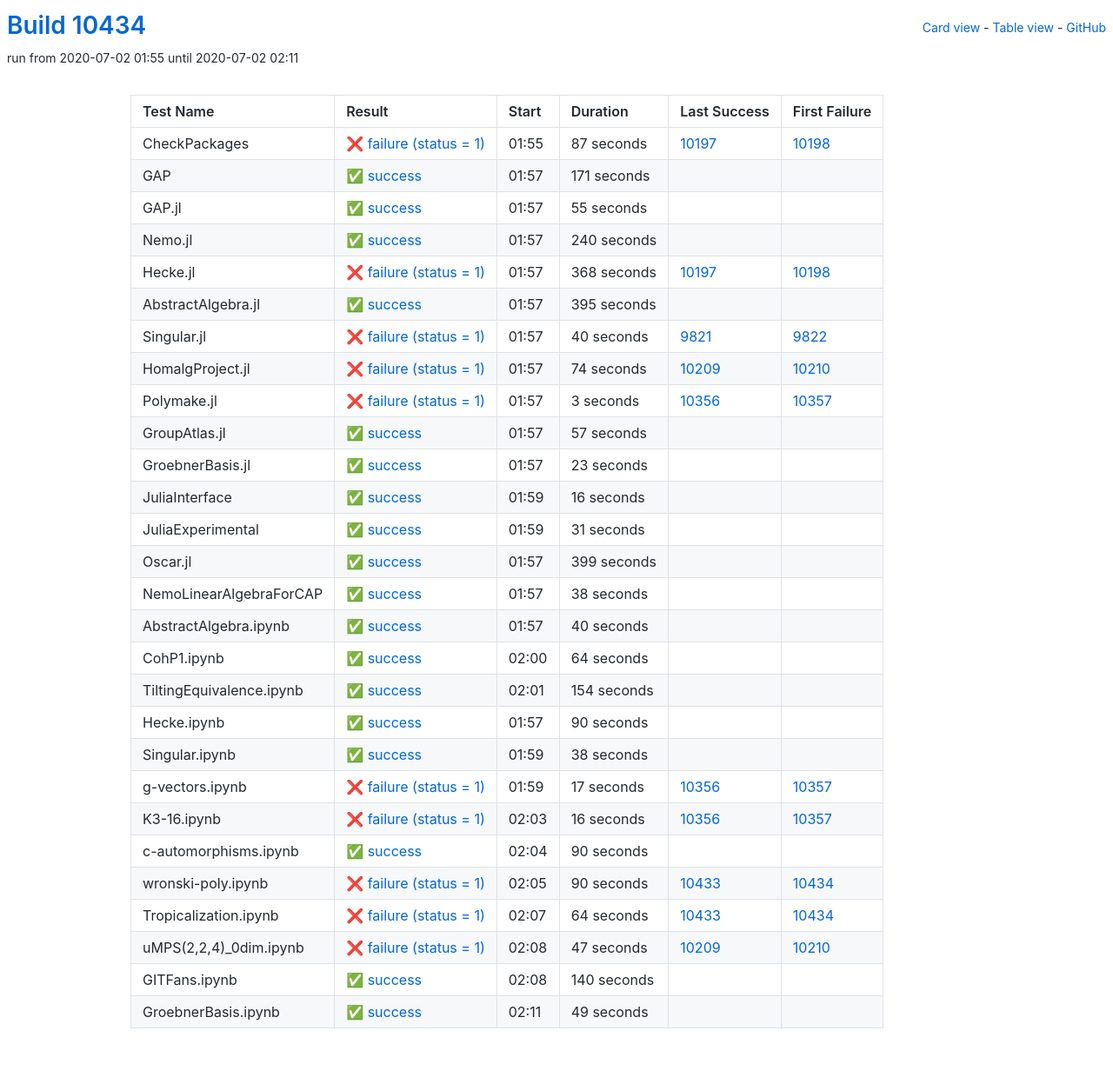
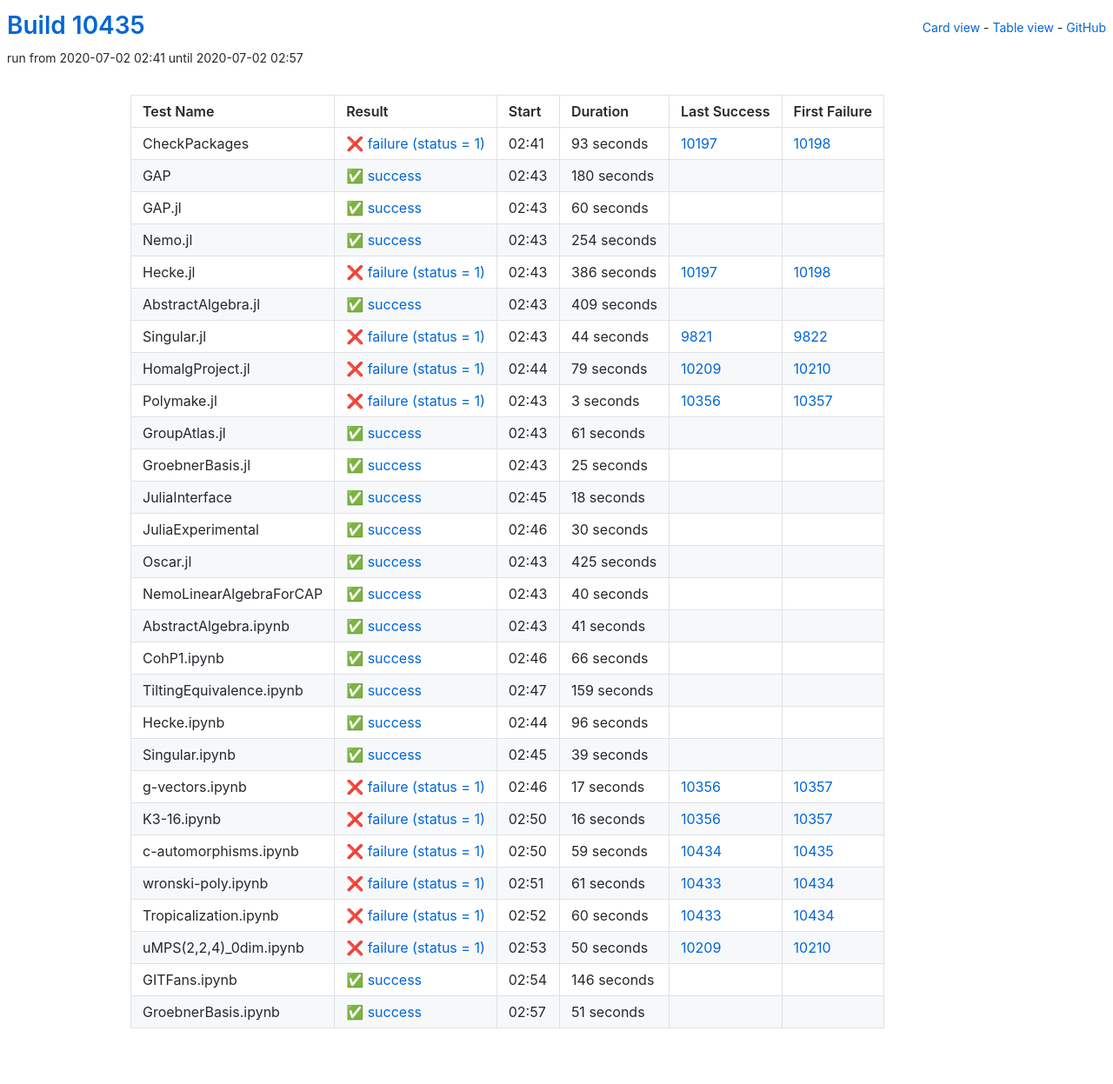
Before and after one commit to oscar-system/oscar-ci-status, a Jekyll site: the page built from table.html, in a window 1280 px wide. Shown: the whole page at 87% size. Built offline with Jekyll 4.4.1, drawn with Linux system fonts in a browser that asks for light colours.

Commit message:
Build #10435

```diff
--- a/_data/ci.yml
+++ b/_data/ci.yml
@@ -1,6 +1,6 @@
 ---
-build: 10434
-build_url: https://oscarci.mathematik.uni-kl.de/job/oscar/10434/
+build: 10435
+build_url: https://oscarci.mathematik.uni-kl.de/job/oscar/10435/
 job: oscar
 organization: oscar-system
 repo: oscar-ci-status
@@ -8,104 +8,104 @@
 tests:
 - name: CheckPackages
   id: checkpackages
-  log: https://oscarci.mathematik.uni-kl.de/job/oscar/10434/artifact/logs/build-10434/CheckPackages.log
-  start: 2020-07-02 01:55
+  log: https://oscarci.mathematik.uni-kl.de/job/oscar/10435/artifact/logs/build-10435/CheckPackages.log
+  start: 2020-07-02 02:41
   success: false
   exitcode: 1
   status: failure
-  duration: 87
+  duration: 93
   last_success: 10197
   last_success_url: https://oscarci.mathematik.uni-kl.de/job/oscar/10197/
   first_failure: 10198
   first_failure_url: https://oscarci.mathematik.uni-kl.de/job/oscar/10198/
 - name: GAP
   id: gap
-  log: https://oscarci.mathematik.uni-kl.de/job/oscar/10434/artifact/logs/build-10434/GAP.log
-  start: 2020-07-02 01:57
+  log: https://oscarci.mathematik.uni-kl.de/job/oscar/10435/artifact/logs/build-10435/GAP.log
+  start: 2020-07-02 02:43
   success: true
   exitcode: 0
   status: success
-  duration: 171
+  duration: 180
   last_success: false
   last_success_url:
   first_failure: false
   first_failure_url:
 - name: GAP.jl
   id: gap-jl
-  log: https://oscarci.mathematik.uni-kl.de/job/oscar/10434/artifact/logs/build-10434/GAP.jl.log
-  start: 2020-07-02 01:57
+  log: https://oscarci.mathematik.uni-kl.de/job/oscar/10435/artifact/logs/build-10435/GAP.jl.log
+  start: 2020-07-02 02:43
   success: true
   exitcode: 0
   status: success
-  duration: 55
+  duration: 60
   last_success: false
   last_success_url:
   first_failure: false
   first_failure_url:
 - name: Nemo.jl
   id: nemo-jl
-  log: https://oscarci.mathematik.uni-kl.de/job/oscar/10434/artifact/logs/build-10434/Nemo.jl.log
-  start: 2020-07-02 01:57
+  log: https://oscarci.mathematik.uni-kl.de/job/oscar/10435/artifact/logs/build-10435/Nemo.jl.log
+  start: 2020-07-02 02:43
   success: true
   exitcode: 0
   status: success
-  duration: 240
+  duration: 254
   last_success: false
   last_success_url:
   first_failure: false
   first_failure_url:
 - name: Hecke.jl
   id: hecke-jl
-  log: https://oscarci.mathematik.uni-kl.de/job/oscar/10434/artifact/logs/build-10434/Hecke.jl.log
-  start: 2020-07-02 01:57
+  log: https://oscarci.mathematik.uni-kl.de/job/oscar/10435/artifact/logs/build-10435/Hecke.jl.log
+  start: 2020-07-02 02:43
   success: false
   exitcode: 1
   status: failure
-  duration: 368
+  duration: 386
   last_success: 10197
   last_success_url: https://oscarci.mathematik.uni-kl.de/job/oscar/10197/
   first_failure: 10198
   first_failure_url: https://oscarci.mathematik.uni-kl.de/job/oscar/10198/
 - name: AbstractAlgebra.jl
   id: abstractalgebra-jl
-  log: https://oscarci.mathematik.uni-kl.de/job/oscar/10434/artifact/logs/build-10434/AbstractAlgebra.jl.log
-  start: 2020-07-02 01:57
+  log: https://oscarci.mathematik.uni-kl.de/job/oscar/10435/artifact/logs/build-10435/AbstractAlgebra.jl.log
+  start: 2020-07-02 02:43
   success: true
   exitcode: 0
   status: success
-  duration: 395
+  duration: 409
   last_success: false
   last_success_url:
   first_failure: false
   first_failure_url:
 - name: Singular.jl
   id: singular-jl
-  log: https://oscarci.mathematik.uni-kl.de/job/oscar/10434/artifact/logs/build-10434/Singular.jl.log
-  start: 2020-07-02 01:57
+  log: https://oscarci.mathematik.uni-kl.de/job/oscar/10435/artifact/logs/build-10435/Singular.jl.log
+  start: 2020-07-02 02:43
   success: false
   exitcode: 1
   status: failure
-  duration: 40
+  duration: 44
   last_success: 9821
   last_success_url: https://oscarci.mathematik.uni-kl.de/job/oscar/9821/
   first_failure: 9822
   first_failure_url: https://oscarci.mathematik.uni-kl.de/job/oscar/9822/
 - name: HomalgProject.jl
   id: homalgproject-jl
-  log: https://oscarci.mathematik.uni-kl.de/job/oscar/10434/artifact/logs/build-10434/HomalgProject.jl.log
-  start: 2020-07-02 01:57
+  log: https://oscarci.mathematik.uni-kl.de/job/oscar/10435/artifact/logs/build-10435/HomalgProject.jl.log
+  start: 2020-07-02 02:44
   success: false
   exitcode: 1
   status: failure
-  duration: 74
+  duration: 79
   last_success: 10209
   last_success_url: https://oscarci.mathematik.uni-kl.de/job/oscar/10209/
   first_failure: 10210
   first_failure_url: https://oscarci.mathematik.uni-kl.de/job/oscar/10210/
 - name: Polymake.jl
   id: polymake-jl
-  log: https://oscarci.mathematik.uni-kl.de/job/oscar/10434/artifact/logs/build-10434/Polymake.jl.log
-  start: 2020-07-02 01:57
+  log: https://oscarci.mathematik.uni-kl.de/job/oscar/10435/artifact/logs/build-10435/Polymake.jl.log
+  start: 2020-07-02 02:43
   success: false
   exitcode: 1
   status: failure
@@ -116,80 +116,68 @@
   first_failure_url: https://oscarci.mathematik.uni-kl.de/job/oscar/10357/
 - name: GroupAtlas.jl
   id: groupatlas-jl
-  log: https://oscarci.mathematik.uni-kl.de/job/oscar/10434/artifact/logs/build-10434/GroupAtlas.jl.log
-  start: 2020-07-02 01:57
+  log: https://oscarci.mathematik.uni-kl.de/job/oscar/10435/artifact/logs/build-10435/GroupAtlas.jl.log
+  start: 2020-07-02 02:43
   success: true
   exitcode: 0
   status: success
-  duration: 57
+  duration: 61
   last_success: false
   last_success_url:
   first_failure: false
   first_failure_url:
 - name: GroebnerBasis.jl
   id: groebnerbasis-jl
-  log: https://oscarci.mathematik.uni-kl.de/job/oscar/10434/artifact/logs/build-10434/GroebnerBasis.jl.log
-  start: 2020-07-02 01:57
+  log: https://oscarci.mathematik.uni-kl.de/job/oscar/10435/artifact/logs/build-10435/GroebnerBasis.jl.log
+  start: 2020-07-02 02:43
   success: true
   exitcode: 0
   status: success
-  duration: 23
+  duration: 25
   last_success: false
   last_success_url:
   first_failure: false
   first_failure_url:
 - name: JuliaInterface
   id: juliainterface
-  log: https://oscarci.mathematik.uni-kl.de/job/oscar/10434/artifact/logs/build-10434/JuliaInterface.log
-  start: 2020-07-02 01:59
+  log: https://oscarci.mathematik.uni-kl.de/job/oscar/10435/artifact/logs/build-10435/JuliaInterface.log
+  start: 2020-07-02 02:45
   success: true
   exitcode: 0
   status: success
-  duration: 16
+  duration: 18
   last_success: false
   last_success_url:
   first_failure: false
   first_failure_url:
 - name: JuliaExperimental
   id: juliaexperimental
-  log: https://oscarci.mathematik.uni-kl.de/job/oscar/10434/artifact/logs/build-10434/JuliaExperimental.log
-  start: 2020-07-02 01:59
+  log: https://oscarci.mathematik.uni-kl.de/job/oscar/10435/artifact/logs/build-10435/JuliaExperimental.log
+  start: 2020-07-02 02:46
   success: true
   exitcode: 0
   status: success
-  duration: 31
+  duration: 30
   last_success: false
   last_success_url:
   first_failure: false
   first_failure_url:
 - name: Oscar.jl
   id: oscar-jl
-  log: https://oscarci.mathematik.uni-kl.de/job/oscar/10434/artifact/logs/build-10434/Oscar.jl.log
-  start: 2020-07-02 01:57
+  log: https://oscarci.mathematik.uni-kl.de/job/oscar/10435/artifact/logs/build-10435/Oscar.jl.log
+  start: 2020-07-02 02:43
   success: true
   exitcode: 0
   status: success
-  duration: 399
+  duration: 425
   last_success: false
   last_success_url:
   first_failure: false
   first_failure_url:
 - name: NemoLinearAlgebraForCAP
   id: nemolinearalgebraforcap
-  log: https://oscarci.mathematik.uni-kl.de/job/oscar/10434/artifact/logs/build-10434/NemoLinearAlgebraForCAP.log
-  start: 2020-07-02 01:57
-  success: true
-  exitcode: 0
-  status: success
-  duration: 38
-  last_success: false
-  last_success_url:
-  first_failure: false
-  first_failure_url:
-- name: AbstractAlgebra.ipynb
-  id: abstractalgebra-ipynb
-  log: https://oscarci.mathematik.uni-kl.de/job/oscar/10434/artifact/logs/build-10434/AbstractAlgebra.ipynb.log
-  start: 2020-07-02 01:57
+  log: https://oscarci.mathematik.uni-kl.de/job/oscar/10435/artifact/logs/build-10435/NemoLinearAlgebraForCAP.log
+  start: 2020-07-02 02:43
   success: true
   exitcode: 0
   status: success
@@ -198,58 +186,70 @@
   last_success_url:
   first_failure: false
   first_failure_url:
-- name: CohP1.ipynb
-  id: cohp1-ipynb
-  log: https://oscarci.mathematik.uni-kl.de/job/oscar/10434/artifact/logs/build-10434/CohP1.ipynb.log
-  start: 2020-07-02 02:00
+- name: AbstractAlgebra.ipynb
+  id: abstractalgebra-ipynb
+  log: https://oscarci.mathematik.uni-kl.de/job/oscar/10435/artifact/logs/build-10435/AbstractAlgebra.ipynb.log
+  start: 2020-07-02 02:43
   success: true
   exitcode: 0
   status: success
-  duration: 64
+  duration: 41
+  last_success: false
+  last_success_url:
+  first_failure: false
+  first_failure_url:
+- name: CohP1.ipynb
+  id: cohp1-ipynb
+  log: https://oscarci.mathematik.uni-kl.de/job/oscar/10435/artifact/logs/build-10435/CohP1.ipynb.log
+  start: 2020-07-02 02:46
+  success: true
+  exitcode: 0
+  status: success
+  duration: 66
   last_success: false
   last_success_url:
   first_failure: false
   first_failure_url:
 - name: TiltingEquivalence.ipynb
   id: tiltingequivalence-ipynb
-  log: https://oscarci.mathematik.uni-kl.de/job/oscar/10434/artifact/logs/build-10434/TiltingEquivalence.ipynb.log
-  start: 2020-07-02 02:01
+  log: https://oscarci.mathematik.uni-kl.de/job/oscar/10435/artifact/logs/build-10435/TiltingEquivalence.ipynb.log
+  start: 2020-07-02 02:47
   success: true
   exitcode: 0
   status: success
-  duration: 154
+  duration: 159
   last_success: false
   last_success_url:
   first_failure: false
   first_failure_url:
 - name: Hecke.ipynb
   id: hecke-ipynb
-  log: https://oscarci.mathematik.uni-kl.de/job/oscar/10434/artifact/logs/build-10434/Hecke.ipynb.log
-  start: 2020-07-02 01:57
+  log: https://oscarci.mathematik.uni-kl.de/job/oscar/10435/artifact/logs/build-10435/Hecke.ipynb.log
+  start: 2020-07-02 02:44
   success: true
   exitcode: 0
   status: success
-  duration: 90
+  duration: 96
   last_success: false
   last_success_url:
   first_failure: false
   first_failure_url:
 - name: Singular.ipynb
   id: singular-ipynb
-  log: https://oscarci.mathematik.uni-kl.de/job/oscar/10434/artifact/logs/build-10434/Singular.ipynb.log
-  start: 2020-07-02 01:59
+  log: https://oscarci.mathematik.uni-kl.de/job/oscar/10435/artifact/logs/build-10435/Singular.ipynb.log
+  start: 2020-07-02 02:45
   success: true
   exitcode: 0
   status: success
-  duration: 38
+  duration: 39
   last_success: false
   last_success_url:
   first_failure: false
   first_failure_url:
 - name: g-vectors.ipynb
   id: g-vectors-ipynb
-  log: https://oscarci.mathematik.uni-kl.de/job/oscar/10434/artifact/logs/build-10434/g-vectors.ipynb.log
-  start: 2020-07-02 01:59
+  log: https://oscarci.mathematik.uni-kl.de/job/oscar/10435/artifact/logs/build-10435/g-vectors.ipynb.log
+  start: 2020-07-02 02:46
   success: false
   exitcode: 1
   status: failure
@@ -260,8 +260,8 @@
   first_failure_url: https://oscarci.mathematik.uni-kl.de/job/oscar/10357/
 - name: K3-16.ipynb
   id: k3-16-ipynb
-  log: https://oscarci.mathematik.uni-kl.de/job/oscar/10434/artifact/logs/build-10434/K3-16.ipynb.log
-  start: 2020-07-02 02:03
+  log: https://oscarci.mathematik.uni-kl.de/job/oscar/10435/artifact/logs/build-10435/K3-16.ipynb.log
+  start: 2020-07-02 02:50
   success: false
   exitcode: 1
   status: failure
@@ -272,72 +272,72 @@
   first_failure_url: https://oscarci.mathematik.uni-kl.de/job/oscar/10357/
 - name: c-automorphisms.ipynb
   id: c-automorphisms-ipynb
-  log: https://oscarci.mathematik.uni-kl.de/job/oscar/10434/artifact/logs/build-10434/c-automorphisms.ipynb.log
-  start: 2020-07-02 02:04
-  success: true
-  exitcode: 0
-  status: success
-  duration: 90
-  last_success: false
-  last_success_url:
-  first_failure: false
-  first_failure_url:
-- name: wronski-poly.ipynb
-  id: wronski-poly-ipynb
-  log: https://oscarci.mathematik.uni-kl.de/job/oscar/10434/artifact/logs/build-10434/wronski-poly.ipynb.log
-  start: 2020-07-02 02:05
+  log: https://oscarci.mathematik.uni-kl.de/job/oscar/10435/artifact/logs/build-10435/c-automorphisms.ipynb.log
+  start: 2020-07-02 02:50
   success: false
   exitcode: 1
   status: failure
-  duration: 90
+  duration: 59
+  last_success: 10434
+  last_success_url: https://oscarci.mathematik.uni-kl.de/job/oscar/10434/
+  first_failure: 10435
+  first_failure_url: https://oscarci.mathematik.uni-kl.de/job/oscar/10435/
+- name: wronski-poly.ipynb
+  id: wronski-poly-ipynb
+  log: https://oscarci.mathematik.uni-kl.de/job/oscar/10435/artifact/logs/build-10435/wronski-poly.ipynb.log
+  start: 2020-07-02 02:51
+  success: false
+  exitcode: 1
+  status: failure
+  duration: 61
   last_success: 10433
   last_success_url: https://oscarci.mathematik.uni-kl.de/job/oscar/10433/
   first_failure: 10434
   first_failure_url: https://oscarci.mathematik.uni-kl.de/job/oscar/10434/
 - name: Tropicalization.ipynb
   id: tropicalization-ipynb
-  log: https://oscarci.mathematik.uni-kl.de/job/oscar/10434/artifact/logs/build-10434/Tropicalization.ipynb.log
-  start: 2020-07-02 02:07
+  log: https://oscarci.mathematik.uni-kl.de/job/oscar/10435/artifact/logs/build-10435/Tropicalization.ipynb.log
+  start: 2020-07-02 02:52
   success: false
   exitcode: 1
   status: failure
-  duration: 64
+  duration: 60
   last_success: 10433
   last_success_url: https://oscarci.mathematik.uni-kl.de/job/oscar/10433/
   first_failure: 10434
   first_failure_url: https://oscarci.mathematik.uni-kl.de/job/oscar/10434/
 - name: uMPS(2,2,4)_0dim.ipynb
   id: umps-2-2-4-0dim-ipynb
-  log: https://oscarci.mathematik.uni-kl.de/job/oscar/10434/artifact/logs/build-10434/uMPS-2-2-4-_0dim.ipynb.log
-  start: 2020-07-02 02:08
+  log: https://oscarci.mathematik.uni-kl.de/job/oscar/10435/artifact/logs/build-10435/uMPS-2-2-4-_0dim.ipynb.log
+  start: 2020-07-02 02:53
   success: false
   exitcode: 1
   status: failure
-  duration: 47
+  duration: 50
   last_success: 10209
   last_success_url: https://oscarci.mathematik.uni-kl.de/job/oscar/10209/
   first_failure: 10210
   first_failure_url: https://oscarci.mathematik.uni-kl.de/job/oscar/10210/
 - name: GITFans.ipynb
   id: gitfans-ipynb
-  log: https://oscarci.mathematik.uni-kl.de/job/oscar/10434/artifact/logs/build-10434/GITFans.ipynb.log
-  start: 2020-07-02 02:08
+  log: https://oscarci.mathematik.uni-kl.de/job/oscar/10435/artifact/logs/build-10435/GITFans.ipynb.log
+  start: 2020-07-02 02:54
   success: true
   exitcode: 0
   status: success
-  duration: 140
+  duration: 146
   last_success: false
   last_success_url:
   first_failure: false
   first_failure_url:
 - name: GroebnerBasis.ipynb
   id: groebnerbasis-ipynb
-  log: https://oscarci.mathematik.uni-kl.de/job/oscar/10434/artifact/logs/build-10434/GroebnerBasis.ipynb.log
-  start: 2020-07-02 02:11
+  log: https://oscarci.mathematik.uni-kl.de/job/oscar/10435/artifact/logs/build-10435/GroebnerBasis.ipynb.log
+  start: 2020-07-02 02:57
   success: true
   exitcode: 0
   status: success
-  duration: 49
+  duration: 51
   last_success: false
   last_success_url:
   first_failure: false
```
Also changed, not shown: README.md.
